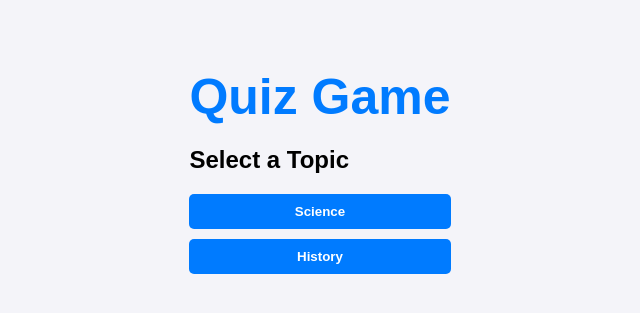
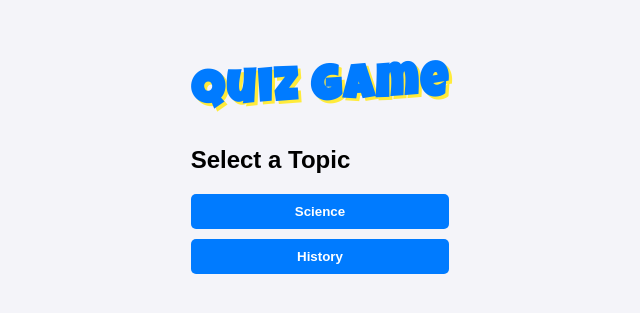
Before and after one commit to sihlempoyiya/quiz-app, a plain HTML site: page index.html in a window 1280 px wide. Shown: the part 249-562 px from the top of the page, without its empty margins (320-960 px from the left). Drawn offline with Linux system fonts and the light colour scheme.

Commit message:
game title styling

```diff
--- a/index.html
+++ b/index.html
@@ -4,6 +4,10 @@
     <meta charset="UTF-8" />
     <meta name="viewport" content="width=device-width, initial-scale=1.0" />
     <title>quiz Application</title>
+    <head>
+  <link href="https://fonts.googleapis.com/css2?family=Fredoka:wght@600&family=Luckiest+Guy&display=swap" rel="stylesheet">
+  <link rel="stylesheet" href="style.css">
+</head>
     <link rel="stylesheet" href="style.css" />
     <script src="javascript.js"></script>
   </head>
--- a/style.css
+++ b/style.css
@@ -81,11 +81,12 @@ body{
   pointer-events: none;
 }
 
-.game-title{
-    text-align: center;
-    color:#007bff;
-    margin-bottom: 20px;
-    font-family: Arial, sans-serif;
-    font-size: 50px;
-
+.game-title {
+  text-align: center;
+  font-family: 'Luckiest Guy', cursive;
+  font-size: 48px;
+  color: #007bff;
+  letter-spacing: 2px;
+  text-shadow: 3px 3px 0px #ffeb3b;
+  transform: rotate(-2deg);
 }
```
